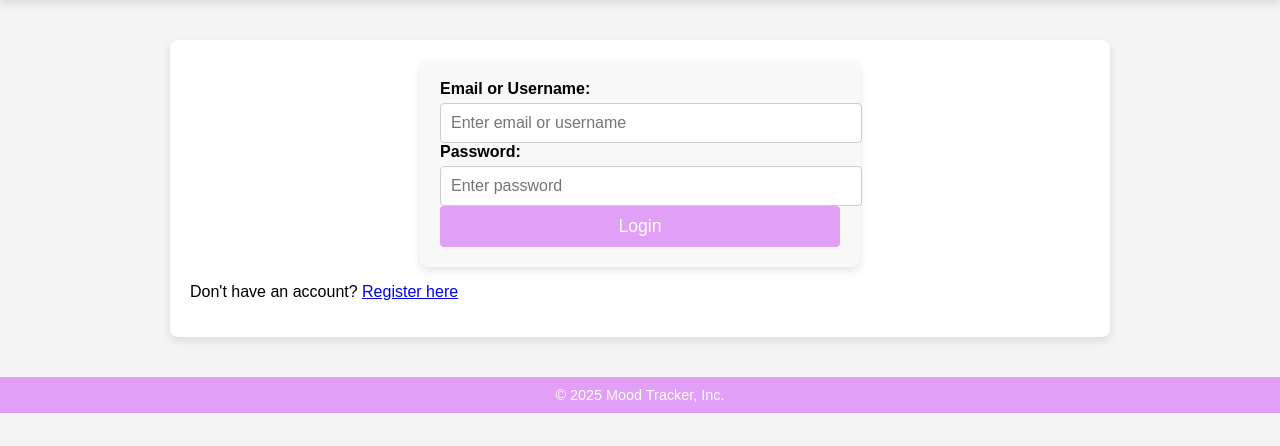
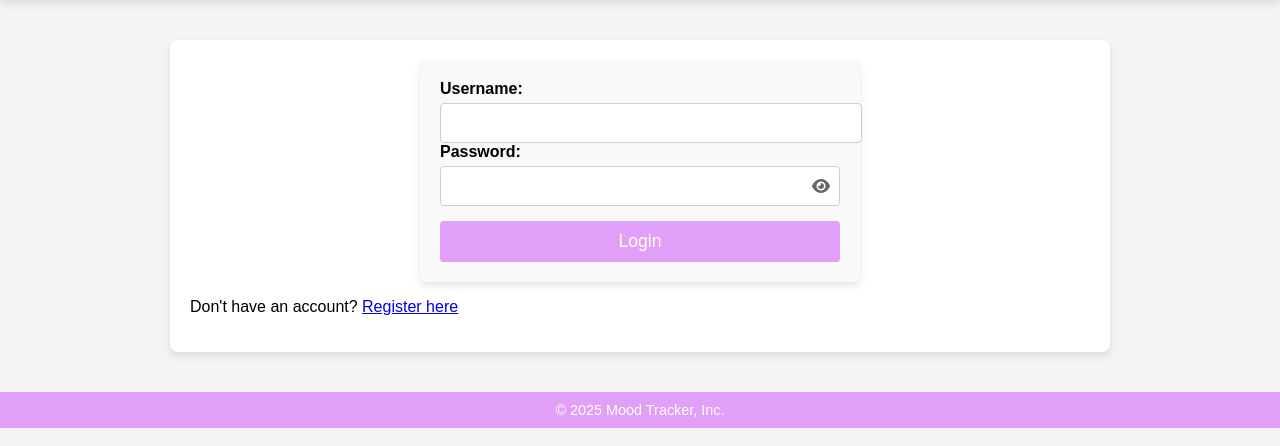
Before and after one commit to Paulo-Carrera/mood-tracker, a Flask app: a page that uses templates/base.html in a window 1280 px wide. Shown: the part 106-552 px from the top of the page. Run offline with Flask 3, Linux system fonts and the light colour scheme.

Commit message:
mood input working

```diff
--- a/app.py
+++ b/app.py
@@ -35,100 +35,73 @@ class User(UserMixin):
 @login_manager.user_loader
 def load_user(user_id):
     response = supabase.table("users").select("*").eq("id", user_id).execute()
-
-    # Check if the response contains data
     if not response.data:
         print(f"Error loading user: {response}")
-        return None  # No data or error
-
-    user = response.data[0]  # Assuming user data is returned as a list
+        return None
+    user = response.data[0]
     return User(id=user["id"], email=user["email"], username=user.get("username"))
 
 # Routes
 @app.route("/")
-@login_required  # Ensure user is logged in to view this page
+@login_required
 def home():
-    print(f"Current User: {current_user.username}")
     return render_template("index.html", username=current_user.username)
 
 @app.route("/register", methods=["GET", "POST"])
 def register():
     if request.method == "POST":
-        # Retrieve form data
         email = request.form.get("email")
         password = request.form.get("password")
         username = request.form.get("username")
-
-        # Validate form data
         if not email or not password or not username:
             flash("Email, password, and username are required", "error")
             return redirect(url_for('register'))
-
         try:
-            # Check if username or email already exists
             existing_user = supabase.table("users").select("*").eq("username", username).execute()
             existing_email = supabase.table("users").select("*").eq("email", email).execute()
-
             if existing_user.data:
                 flash("Username already taken", "error")
                 return redirect(url_for('register'))
             if existing_email.data:
                 flash("Email already registered", "error")
                 return redirect(url_for('register'))
-
-            # Hash the password using Flask-Bcrypt
             hashed_password = bcrypt.generate_password_hash(password).decode("utf-8")
-
-            # Insert the new user into the database
             response = supabase.table("users").insert({
                 "email": email,
                 "password": hashed_password,
                 "username": username
             }).execute()
-
             if response.error:
                 flash(f"Error inserting user: {response.error.message}", "error")
                 return redirect(url_for('register'))
-
             flash("User registered successfully!", "success")
             return redirect(url_for('login'))
-
         except Exception as e:
             flash(f"Error inserting user: {str(e)}", "error")
             return redirect(url_for('register'))
-
     return render_template("register.html")
 
 @app.route("/login", methods=["GET", "POST"])
 def login():
-    if current_user.is_authenticated:  # If user is already logged in, redirect to home
+    if current_user.is_authenticated:
         return redirect(url_for('home'))
-
     if request.method == "POST":
-        data = request.form  # Use form data (not JSON)
-        identifier = data.get("email") or data.get("username")  # Allow login with either email or username
-        password = data.get("password")
-
+        identifier = request.form.get("email") or request.form.get("username")
+        password = request.form.get("password")
         if not identifier or not password:
             flash("Email/Username and password are required", "error")
             return redirect(url_for('login'))
-
-        # Fetch user by either email or username
         response = supabase.table("users").select("*").eq("email", identifier).execute()
         if not response.data:
             response = supabase.table("users").select("*").eq("username", identifier).execute()
-
         user = response.data
         if not user or not bcrypt.check_password_hash(user[0]["password"], password):
             flash("Invalid email/username or password", "error")
             return redirect(url_for('login'))
-
-        # Log the user in
         user_obj = User(id=user[0]["id"], email=user[0]["email"], username=user[0]["username"])
         login_user(user_obj)
         flash("Login successful!", "success")
         return redirect(url_for('home'))
-
     return render_template("login.html")
 
 @app.route("/logout")
@@ -138,34 +111,39 @@ def logout():
     flash("You have been logged out successfully!", "success")
     return redirect(url_for('login'))
 
-@app.route("/track_mood", methods=["POST"])
+@app.route("/track_mood", methods=["GET", "POST"])
 @login_required
 def track_mood():
-    # Access form data
-    mood = request.form.get("mood")
-    note = request.form.get("note", "")
+    predefined_moods = ["Happy", "Sad", "Anxious", "Tense", "Excited", "Angry", "Stressed", "Relaxed"]
 
-    if not mood:
-        flash("Mood is required", "error")
-        return redirect(url_for("track_mood"))
+    if request.method == "GET":
+        return render_template("track_mood.html", moods=predefined_moods)
 
-    try:
-        response = supabase.table("moods").insert({
-            "user_id": current_user.id,
-            "mood": mood,
-            "note": note
-        }).execute()
+    if request.method == "POST":
+        mood = request.form.get("mood")
+        note = request.form.get("note", "")
 
-        if response.error:
-            flash(f"Error tracking mood: {response.error.message}", "error")
+        if not mood:
+            flash("Please select a mood", "error")
             return redirect(url_for("track_mood"))
 
-        flash("Mood tracked successfully!", "success")
-        return redirect(url_for("home"))
+        try:
+            response = supabase.table("moods").insert({
+                "user_id": current_user.id,
+                "mood": mood,
+                "note": note
+            }).execute()
 
-    except Exception as e:
-        flash(f"Error tracking mood: {str(e)}", "error")
-        return redirect(url_for("track_mood"))
+            if response.error:
+                flash(f"Error tracking mood: {response.error.message}", "error")
+                return redirect(url_for("track_mood"))
+
+            flash("Mood tracked successfully!", "success")
+            return redirect(url_for("home"))
+        except Exception as e:
+            flash(f"Error tracking mood: {str(e)}", "error")
+            return redirect(url_for("track_mood"))
+
 
 @app.route("/get_moods", methods=["GET"])
 @login_required
--- a/static/style.css
+++ b/static/style.css
@@ -108,3 +108,20 @@ form .error {
     font-size: 0.9rem;
     margin-top: 10px;
 }
+.password-container {
+    position: relative;
+    display: flex;
+    align-items: center;
+}
+
+.password-container input {
+    width: 100%;
+    padding-right: 30px; /* To make space for the eye icon */
+}
+
+.password-container .toggle-password {
+    position: absolute;
+    right: 10px;
+    cursor: pointer;
+    color: #666;
+}
--- a/templates/base.html
+++ b/templates/base.html
@@ -5,6 +5,7 @@
     <meta name="viewport" content="width=device-width, initial-scale=1.0">
     <title>{% block title %}Mood Tracker{% endblock %}</title>
     <link rel="stylesheet" href="{{ url_for('static', filename='style.css') }}">
+    <link href="https://cdnjs.cloudflare.com/ajax/libs/font-awesome/6.0.0-beta3/css/all.min.css" rel="stylesheet">
 </head>
 <body>
     <header>
@@ -17,6 +18,16 @@
         </nav>
     </header>
 
+    {% with messages = get_flashed_messages(with_categories=true) %}
+      {% if messages %}
+        <ul class="flash-messages">
+          {% for category, message in messages %}
+            <li class="{{ category }}">{{ message }}</li>
+          {% endfor %}
+        </ul>
+      {% endif %}
+    {% endwith %}
+
     <main>
         {% block content %}{% endblock %}
     </main>
@@ -24,5 +35,21 @@
     <footer>
         <p>&copy; 2025 Mood Tracker, Inc.</p>
     </footer>
+    <script>
+        document.querySelectorAll('.toggle-password').forEach(function(toggle) {
+            toggle.addEventListener('click', function() {
+                const targetInput = document.querySelector(this.getAttribute('data-target'));
+                if (targetInput.type === 'password') {
+                    targetInput.type = 'text';
+                    this.classList.remove('fa-eye');
+                    this.classList.add('fa-eye-slash');
+                } else {
+                    targetInput.type = 'password';
+                    this.classList.remove('fa-eye-slash');
+                    this.classList.add('fa-eye');
+                }
+            });
+        });
+    </script>
 </body>
 </html>
--- a/templates/login.html
+++ b/templates/login.html
@@ -7,16 +7,21 @@
 {% endblock %}
 
 {% block content %}
-<form method="POST">
-    <label for="identifier">Email or Username:</label>
-    <input type="text" id="identifier" name="email" placeholder="Enter email or username" required>
+<!-- Login Form -->
+<form method="POST" action="/login">
+    <label for="username">Username:</label>
+    <input type="text" id="username" name="username" required>
 
     <label for="password">Password:</label>
-    <input type="password" id="password" name="password" placeholder="Enter password" required>
+    <div class="password-container">
+        <input type="password" id="login-password" name="password" required>
+        <i class="fa fa-eye toggle-password" data-target="#login-password"></i>
+    </div>
 
     <button type="submit">Login</button>
 </form>
 
 
+
     <p>Don't have an account? <a href="/register">Register here</a></p>
 {% endblock %}
```
Also changed, not shown: templates/register.html (+14 -15 lines), templates/track_mood.html (+12 -7 lines).
